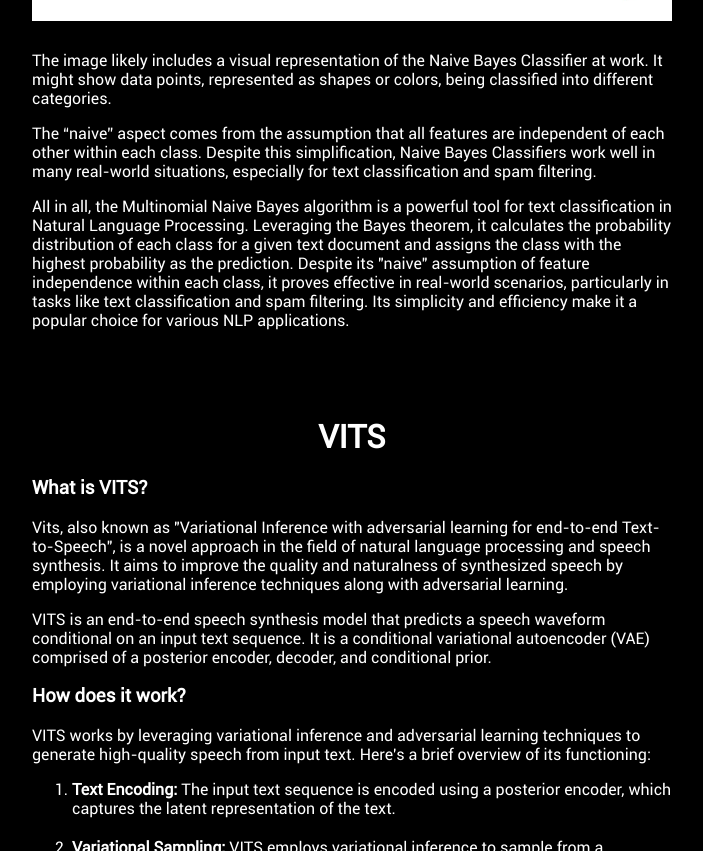
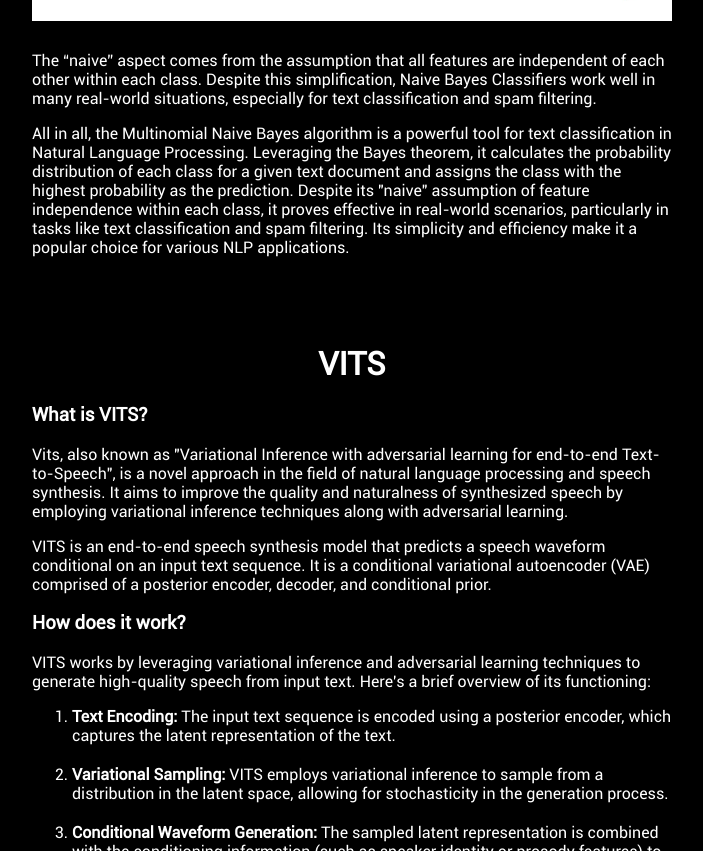
Before and after one commit to Oira-AI/Oira-AI.github.io, a plain HTML site: page tech.html in a window 1280 px wide. Shown: the part 934-1785 px from the top of the page, without its empty margins (288-991 px from the left). Drawn offline with Linux system fonts and the light colour scheme.

Commit message:
Update tech.html

```diff
--- a/tech.html
+++ b/tech.html
@@ -97,7 +97,6 @@
         <li><b>P(B|A)</b>: Conditional probability of predictor B given class A</li>
         </ul>
         <img draggable="false" src="media/Multinomial Naive Bayes - Visual.webp">
-        <p>The image likely includes a visual representation of the Naive Bayes Classifier at work. It might show data points, represented as shapes or colors, being classified into different categories.</p>
         <p>The “naive” aspect comes from the assumption that all features are independent of each other within each class. Despite this simplification, Naive Bayes Classifiers work well in many real-world situations, especially for text classification and spam filtering.</p>
         <p>
           All in all, the Multinomial Naive Bayes algorithm is a powerful tool for text classification in Natural Language Processing. Leveraging the Bayes theorem, it calculates the probability distribution of each class for a given text document and assigns the class with the highest probability as the prediction. Despite its "naive" assumption of feature independence within each class, it proves effective in real-world scenarios, particularly in tasks like text classification and spam filtering. Its simplicity and efficiency make it a popular choice for various NLP applications.</p>
```
